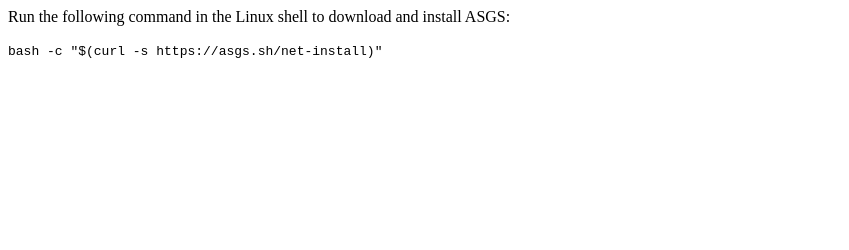
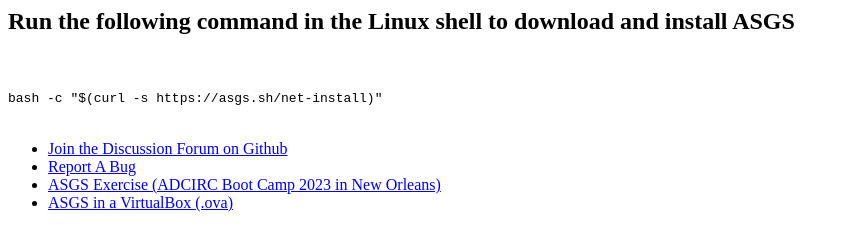
Before and after one commit to StormSurgeLive/get-asgs, a plain HTML site: page docs/index.html in a window 1280 px wide. Shown: the whole page, without its empty margins (0-849 px from the left). Drawn offline with Linux system fonts and the light colour scheme.

Commit message:
Update index.html

```diff
--- a/docs/index.html
+++ b/docs/index.html
@@ -3,8 +3,15 @@
     <title>Get ASGS - 0 to ADCIRC in 30 minutes or less!</title>
   </head>
   <body>
-    Run the following command in the Linux shell to download and install ASGS:
+    <h2>Run the following command in the Linux shell to download and install ASGS</h2>
     <br/><br/>
     <code>bash -c "$(curl -s https://asgs.sh/net-install)"</code>
+    <br/><br/>
+    <ul>
+      <li><a href=https://github.com/StormSurgeLive/asgs/discussions target=_other>Join the Discussion Forum on Github</a></li>
+      <li><a href=https://github.com/StormSurgeLive/asgs/issues target=_other>Report A Bug</a></li>
+      <li><a href=https://docs.google.com/document/d/1IJQa-N5raLp21uwqDPOW9l6EWDGpFFybsFo8gRhk_8Y/edit target=_other>ASGS Exercise (ADCIRC Boot Camp 2023 in New Orleans)</a></li>
+      <li><a href= https://tinyurl.com/ASGS-training-ova target=_other>ASGS in a VirtualBox (.ova)</a></li>
+    </ul>
   </body>
 </html>
```
